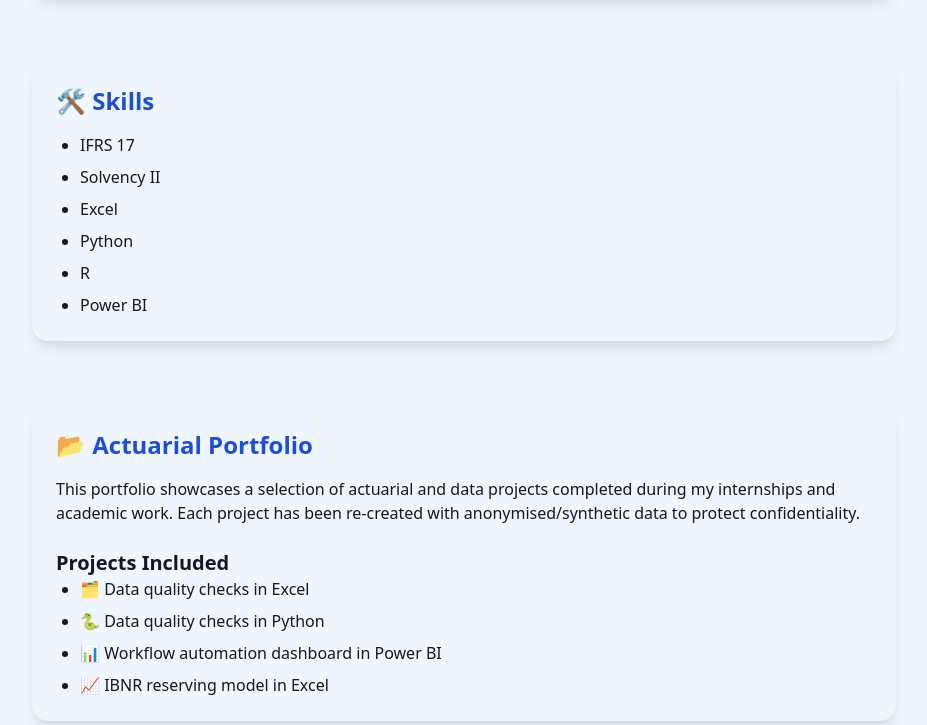
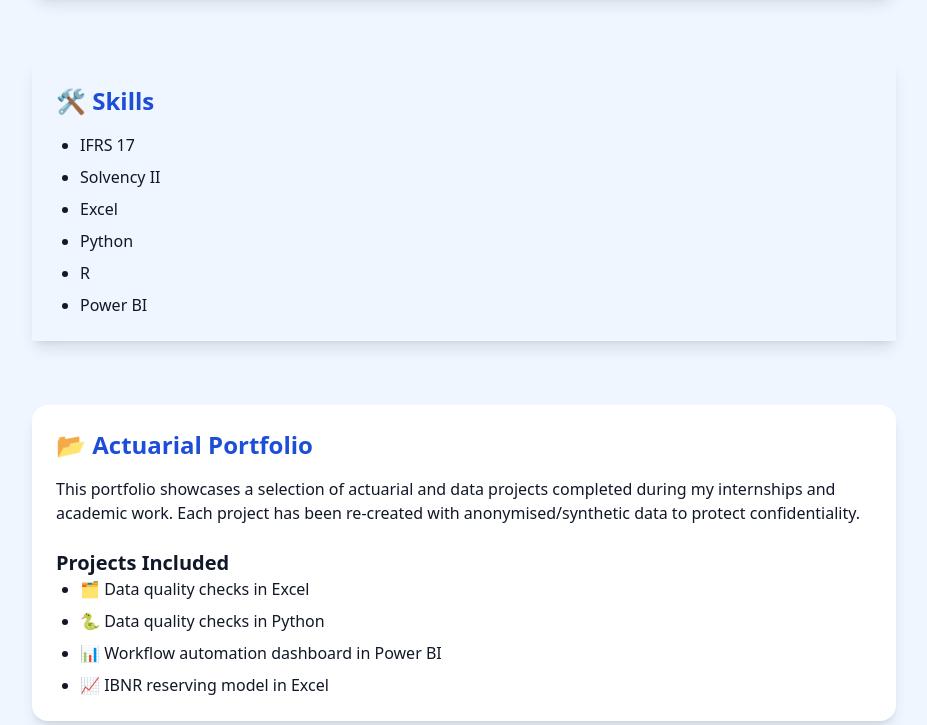
Before and after one commit to dheershah01/dheershah01.github.io, a plain HTML site: page index.html in a window 1280 px wide. Shown: the part 635-1360 px from the top of the page, without its empty margins (176-1103 px from the left). Drawn offline with nearby package versions, Linux system fonts and the light colour scheme.

Commit message:
Update index.html

```diff
--- a/index.html
+++ b/index.html
@@ -43,7 +43,7 @@
 
 
     <!-- Skills Section -->
-    <section class="prose lg:prose-xl mx-auto bg-blue-50 rounded-2xl shadow-lg p-6 hover:shadow-xl transition">
+    <section class="prose lg:prose-xl mx-auto bg-whiterounded-2xl shadow-lg p-6 hover:shadow-xl transition">
       <h2 class="text-2xl font-bold mb-4 text-blue-700">🛠️ Skills</h2>
       <ul class="list-disc pl-6 space-y-2">
         <li>IFRS 17</li>
@@ -56,7 +56,7 @@
     </section>
 
     <!-- Portfolio Section -->
-    <section class="prose lg:prose-xl mx-auto bg-blue-50 rounded-2xl shadow-lg p-6 hover:shadow-xl transition">
+    <section class="prose lg:prose-xl mx-auto bg-white rounded-2xl shadow-lg p-6 hover:shadow-xl transition">
       <h2 class="text-2xl font-bold mb-4 text-blue-700">📂 Actuarial Portfolio</h2>
       <p>
         This portfolio showcases a selection of actuarial and data projects completed during my internships and academic work.
```
